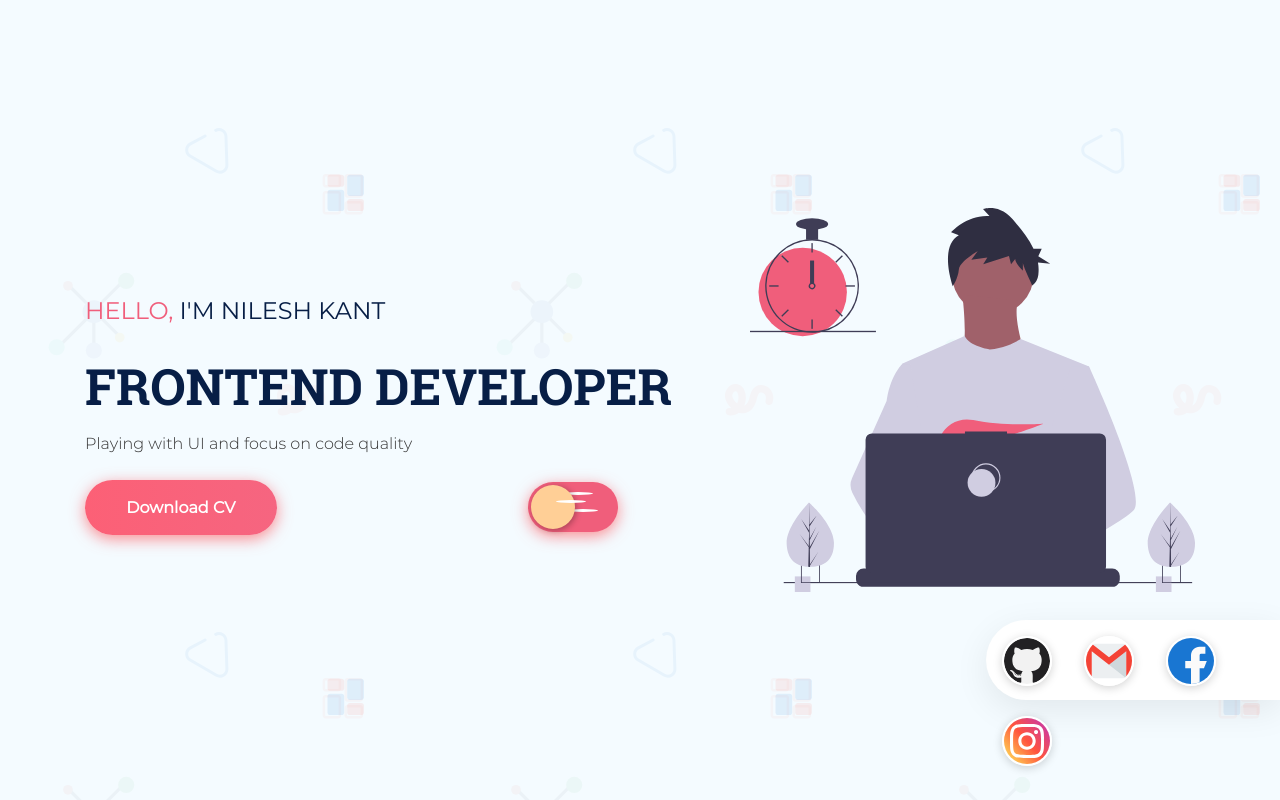
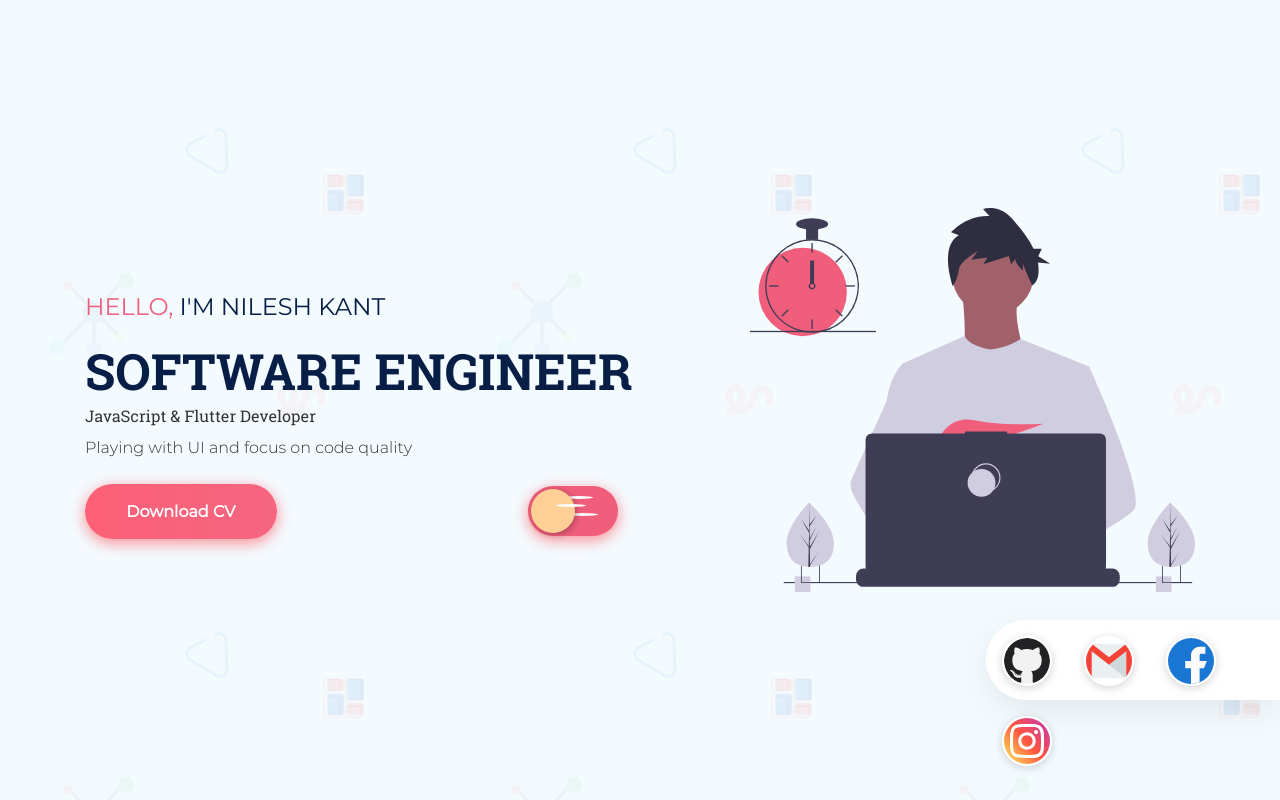
Before and after one commit to nileshkant/my-portfolio, a React app: page / in a window 1280 px wide. Shown: the top 800 px of the page. Built offline with nearby package versions, Linux system fonts and the light colour scheme.

Commit message:
modified scope

```diff
--- a/src/components/Homepage/section1.jsx
+++ b/src/components/Homepage/section1.jsx
@@ -19,8 +19,11 @@ const Section1 = ({ darkMode, setDarkMode }) => {
                 </span>
               </h4>
             </div>
-            <div className="col-12 colorVoilet my-2 fs-50 robo-700">
-              FRONTEND DEVELOPER
+            <div className="col-12 colorVoilet my-2 fs-50 robo-700 lh-1">
+              SOFTWARE ENGINEER
+            </div>
+            <div className="col-12 mb-2 robo-regular">
+              JavaScript & Flutter Developer
             </div>
             <div className="col-12 mont-300">
               Playing with UI and focus on code quality
--- a/src/scss/_utils.scss
+++ b/src/scss/_utils.scss
@@ -8,6 +8,10 @@
 
 .lh-43 {
     line-height: 43px;
+}
+
+.lh-1 {
+  line-height: 1;
 }
 
 .overflow-y-hidden {
```
Also changed, not shown: src/scss/index.css.
